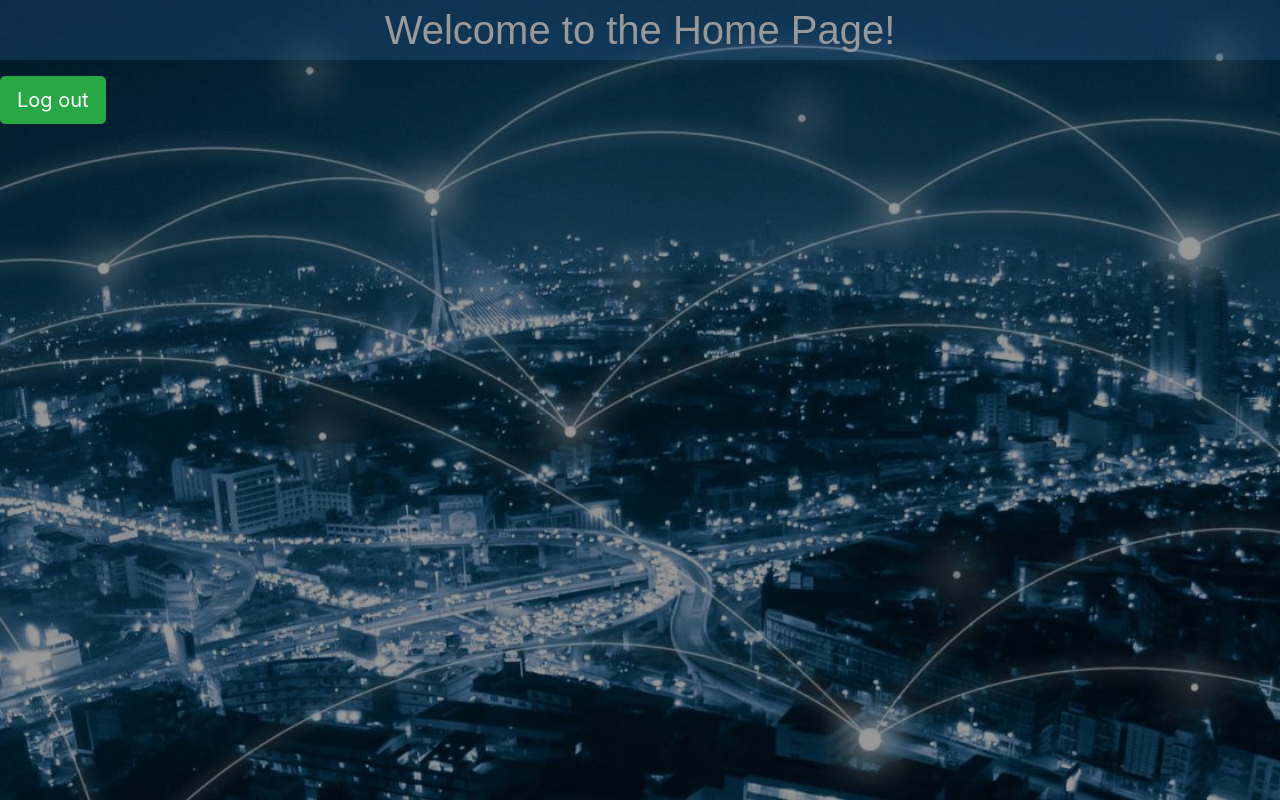
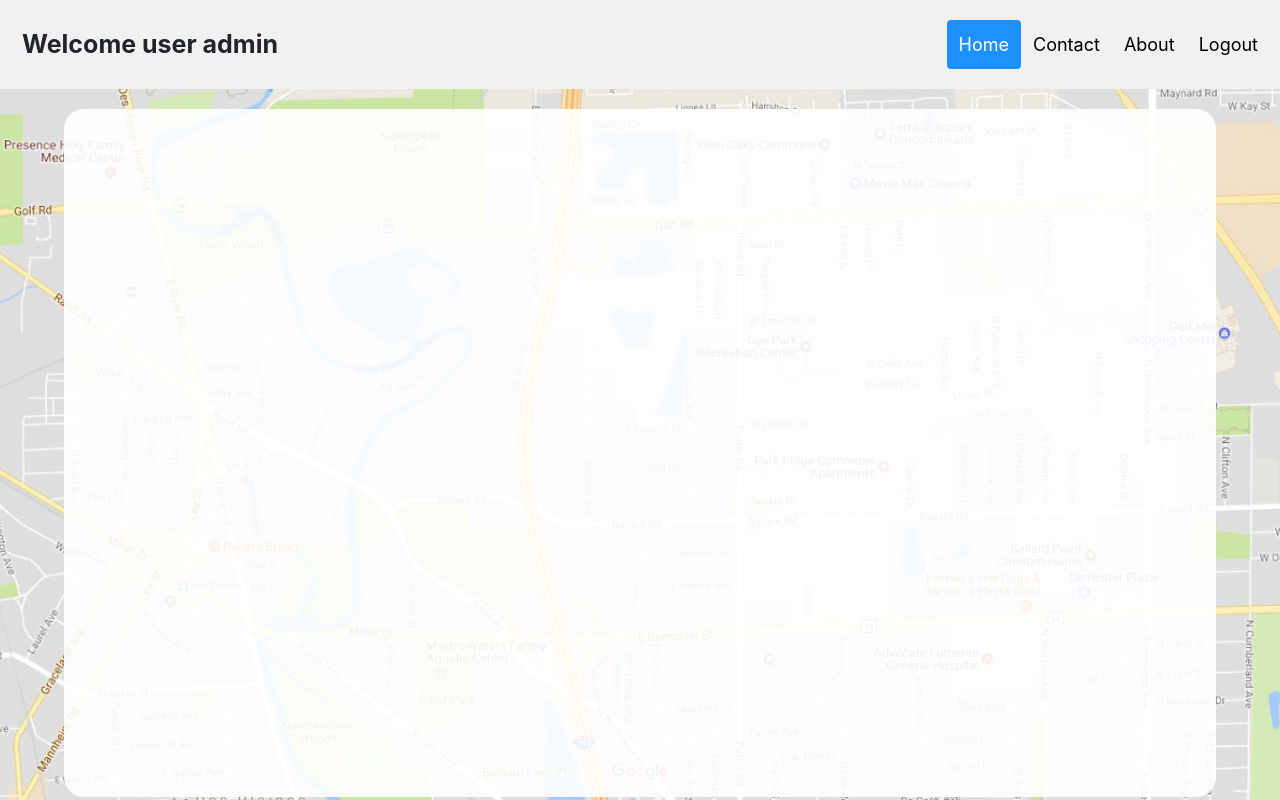
Before and after one commit to p-vrachnis/web_project, a PHP site: page /home/page.php in a window 1280 px wide. Run offline with PHP 8.4, Linux system fonts and the light colour scheme; a user stored in the database is signed in.

Commit message:
homepage

```diff
--- a/home/logout.php
+++ b/home/logout.php
@@ -1,7 +1,5 @@
 <?php
-if($_SERVER['REQUEST_METHOD'] == "POST") {
   session_start();
   session_destroy();
   header("location: ../index.php");
-}
 ?>
--- a/home/page.php
+++ b/home/page.php
@@ -1,5 +1,6 @@
 <?php
-
+  session_start();
+  $username = $_SESSION['login_user'];
 ?>
 
 <!DOCTYPE html>
@@ -15,12 +16,17 @@
 
 <body>
     <div class="design">
-        <div id="top-header">
-            <p>Welcome to the Home Page!</p>
+      <div class="header">
+        <a class="logo">Welcome user <?php echo $username ?></a>
+        <div class="header-right">
+          <a class="active"href="/home/page.php">Home</a>
+          <a href="#contact">Contact</a>
+          <a href="#about">About</a>
+          <a href='/home/logout.php'>Logout</a>
         </div>
-        <form id="logout" class="input-group" name="logout_form" action="/home/logout.php" method="POST">
-          <button id="btnLogout" type="submit" name="submit" class="btn btn-success btn-lg">Log out</button>
-        </form>
+      </div>
+      <div class="transparent-background">
+      </div>
     </div>
 </body>
 </html>
--- a/home/style.css
+++ b/home/style.css
@@ -2,22 +2,77 @@
     height: 100%;
     width: 100%;
     position: absolute;
-    background-image: linear-gradient(rgba(0,0,0,0.4),rgba(0,0,0,0.4)), url(background.jpg);
+    background-image: url(background.jpg);
     background-repeat: repeat-y;
     background-position: center;
     background-size: cover;
     overflow-y: scroll;
 }
 
-
-#top-header{
-    font-size: 40px;
-    font-family: Alatsi, sans-serif;
-    text-align: center;
-    background-color: rgba(66, 124, 209, 0.2);
-    color: rgb(214, 214, 214);
+/* Style the header with a grey background and some padding */
+.header {
+  overflow: hidden;
+  background-color: #f1f1f1;
+  padding: 20px 10px;
 }
 
-#top-header p:hover {
-    color: #999999;
+/* Style the header links */
+.header a {
+  float: left;
+  color: black;
+  text-align: center;
+  padding: 12px;
+  text-decoration: none;
+  font-size: 18px;
+  line-height: 25px;
+  border-radius: 4px;
 }
+
+/* Style the logo link (notice that we set the same value of line-height and font-size to prevent the header to increase when the font gets bigger */
+.header a.logo {
+  font-size: 25px;
+  font-weight: bold;
+}
+
+/* Change the background color on mouse-over */
+.header a:hover {
+  background-color: #ddd;
+  color: black;
+}
+
+/* Style the active/current link*/
+.header a.active {
+  background-color: dodgerblue;
+  color: white;
+}
+
+/* Float the link section to the right */
+.header-right {
+  float: right;
+}
+
+/* Add media queries for responsiveness - when the screen is 500px wide or less, stack the links on top of each other */
+@media screen and (max-width: 620px) {
+  .header a {
+    float: none;
+    display: block;
+    text-align: left;
+  }
+  .header-right {
+    float: none;
+  }
+}
+
+.transparent-background{
+  position: relative;
+  left: 0;
+  right: 0;
+  margin-left: auto;
+  margin-right: auto;
+  width: 90%;
+  top: 20px;
+  min-height:86%;
+  padding: 2%;
+  border-radius: 20px;
+  background-color: rgba(255, 255, 255, 0.9);
+}
```
Also changed, not shown: home/background.jpg.
